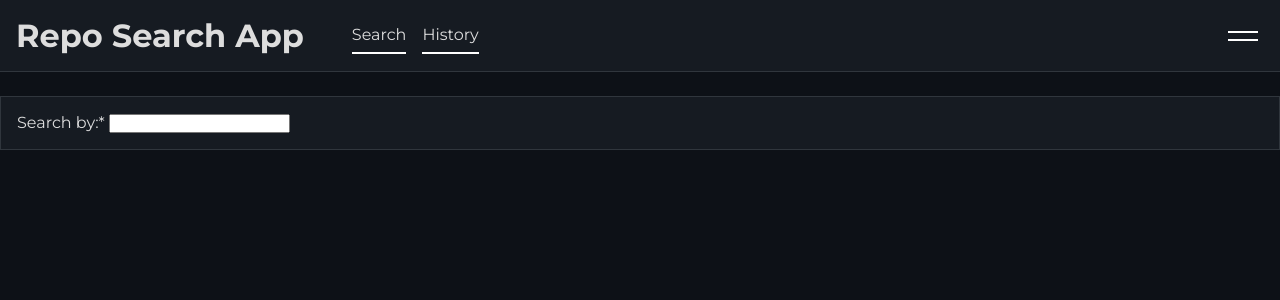
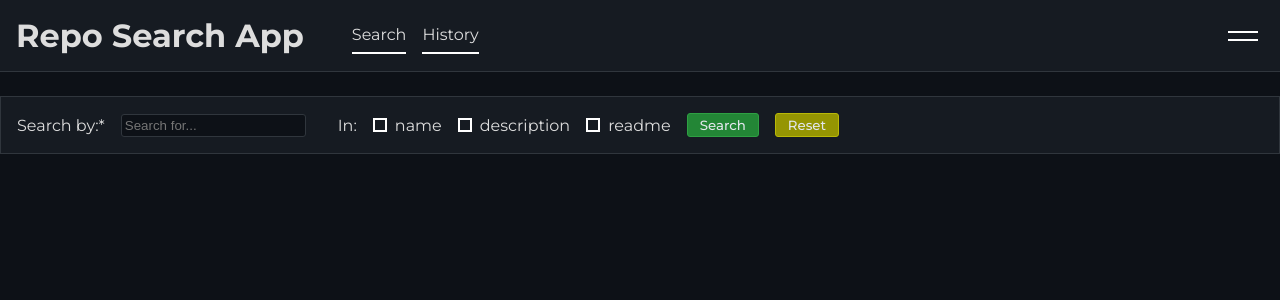
Before and after one commit to Bazsa241/repo-search-app, a React (Create React App) app: page / in a window 1280 px wide. Shown: the top 300 px of the page. Built offline with nearby package versions, Linux system fonts and the light colour scheme.

Commit message:
custom checkbox

```diff
--- /dev/null
+++ b/src/components/CheckBox.js
@@ -0,0 +1,110 @@
+import styled from "styled-components"
+import {useState} from "react"
+
+const CheckBox = ({label}) => {
+
+  const [isChecked, setIsChecked] = useState(false)
+
+  return (
+    <ChkBox>
+      <input type="checkbox"
+             name={label}
+             id={label}
+             checked={isChecked}
+             onChange={() => setIsChecked(!isChecked)}
+      />
+      <label htmlFor={label}>
+        <span className="top"></span>
+        <span className="right"></span>
+        <span className="bottom"></span>
+        <span className="left"></span>
+      </label>
+      <p onClick={() => setIsChecked(!isChecked)}>{label}</p>
+    </ChkBox>
+  )
+}
+
+const ChkBox = styled.div`
+  display: flex;
+  align-items: center;
+
+  p {
+    cursor: pointer;
+    padding-left: .5rem;
+    user-select: none;
+  }
+
+  input {
+    display: none;
+
+    &:checked {
+      &+label {
+        transform: rotate(45deg);
+
+        span {
+          background: limegreen;
+        }
+
+        .top {
+          transform: rotate(90deg) translateX(6px);
+        }
+
+        .left {
+          transform: rotate(90deg) translateY(-6px);
+        }
+
+        .bottom {
+          transform: rotate(-90deg) translateX(6px);
+        }
+
+        .right {
+          transform: rotate(-90deg) translateY(-6px);
+        }
+      }
+    }
+  }
+
+  label {
+    position: relative;
+    cursor: pointer;
+    display: block;
+    width: 14px;
+    height: 14px;
+    transition: transform .15s linear;
+
+    span {
+      position: absolute;
+      display: block;
+      background: white;
+      transition: transform .15s linear,
+                  background .15s linear
+      ;
+    }
+
+    .top {
+      width: 14px;
+      height: 2px;
+      top: 0;
+    }
+
+    .left {
+      width: 2px;
+      height: 14px;
+      left: 0;
+    }
+
+    .bottom {
+      width: 14px;
+      height: 2px;
+      bottom: 0;
+    }
+
+    .right {
+      width: 2px;
+      height: 14px;
+      right: 0;
+    }
+  }
+`
+
+export default CheckBox
--- a/src/components/Header.js
+++ b/src/components/Header.js
@@ -56,6 +56,7 @@ const HeaderContent = styled.header`
         cursor: pointer;
         padding: .5rem 0;
         border-bottom: 2px solid white;
+        user-select: none;
       }
     }
   }
@@ -107,6 +108,7 @@ const DropDown = styled.ul`
 
   li {
     cursor: pointer;
+    user-select: none;
   }
 
   ${props => props.open && css`
--- a/src/components/SearchBar.js
+++ b/src/components/SearchBar.js
@@ -1,19 +1,82 @@
-import styled from "styled-components"
+import styled, {css} from "styled-components"
+import CheckBox from "./CheckBox"
 
 const SearchBar = () => {
   return (
     <SearchContent>
       <label>Search by:* </label>
-      <input type="text"/>
+      <input type="text"
+             placeholder="Search for..."
+      />
+      <label>In: </label>
+      <CheckBox label="name"/>
+      <CheckBox label="description"/>
+      <CheckBox label="readme"/>
+      <Button>Search</Button>
+      <Button yellow>Reset</Button>
     </SearchContent>
   )
 }
 
+// #8b949e
+// #c9d1d9
 
 const SearchContent = styled.div`
+  display: flex;
+  align-items: center;
+  gap: 1rem;
   background: #161B22;
   padding: 1rem;
   border: 1px solid #30363d;
+
+  input {
+    margin-right: 1rem;
+    background: #0d1117;
+    border: none;
+    padding: 3px;
+    color: #c9d1d9;
+    border-radius: 3px;
+    border: 1px solid #30363d;
+    transition: box-shadow .2s linear,
+                border .2s linear;
+
+    &:focus {
+      outline: none;
+      border: 1px solid #388bfd;
+      box-shadow: 0px 0px 0px 3px #0c2d6b;
+    }
+  }
+`
+
+const Button = styled.button`
+  background: #238636;
+  cursor: pointer;
+  padding: 3px 12px;
+  border-radius: 3px;
+  border: 1px solid;
+  border-color: #2ea043;
+  color: #e1e6eb;
+  font-family: Montserrat, sans-serif;
+  font-weight: 500;
+
+  &:hover {
+    background: #2ea043;
+    border-color: #3fb950;
+  }
+
+  ${props => props.yellow && css`
+    background: #959502;
+    border-color: #b9b907;
+
+    &:hover {
+      background: #b9b907;
+      border-color: #d4d407;
+    }
+  `}
+
+  &:active {
+    border-color: #6e7681
+  }
 `
 
 
--- a/src/index.css
+++ b/src/index.css
@@ -1,4 +1,4 @@
-@import url('https://fonts.googleapis.com/css2?family=Montserrat:wght@400;700&display=swap');
+@import url('https://fonts.googleapis.com/css2?family=Montserrat:wght@400;500;700&display=swap');
 
 * {
   box-sizing: border-box;
```
